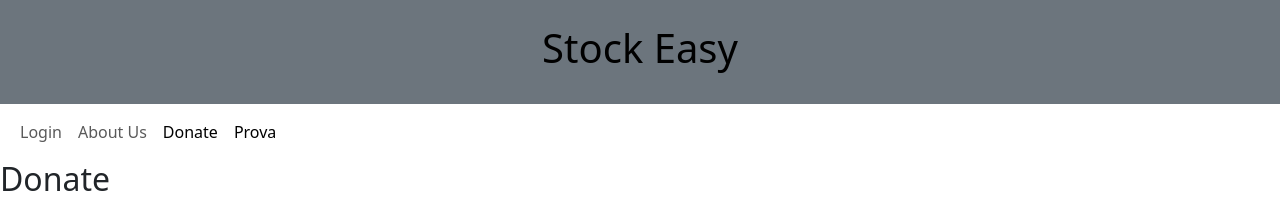
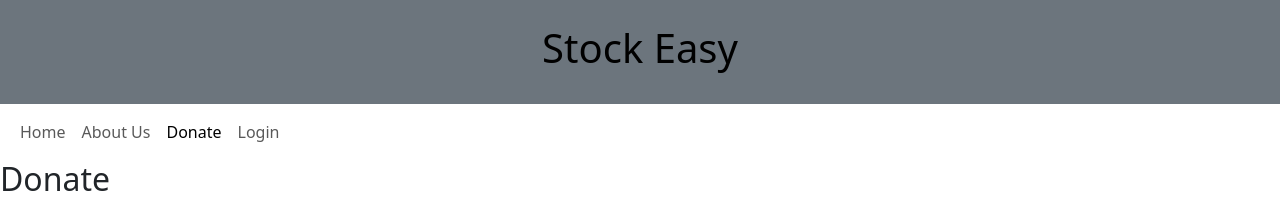
Before and after one commit to feffe17/Magazzino_front, a React (Vite) app: page /donate in a window 1280 px wide. Shown: the top 202 px of the page. Built offline with nearby package versions, Linux system fonts and the light colour scheme.

Commit message:
[WIP] changed navbar order

```diff
--- a/src/components/NavBar.jsx
+++ b/src/components/NavBar.jsx
@@ -44,6 +44,9 @@ export default function NavBar() {
                     </button>
                     <div className="collapse navbar-collapse" id="navbarNavAltMarkup">
                         <div className="navbar-nav">
+                            <NavLink className="nav-link" to="/">Home</NavLink>
+                            <NavLink className="nav-link" to="/about-us">About Us</NavLink>
+                            <NavLink className="nav-link" to="/Donate">Donate</NavLink>
                             {isLoggedIn ? (
                                 <button
                                     className="nav-link align-self-start"
@@ -59,9 +62,6 @@ export default function NavBar() {
                                     Login
                                 </button>
                             )}
-                            <NavLink className="nav-link" to="/about-us">About Us</NavLink>
-                            <NavLink className="nav-link" to="/Donate">Donate</NavLink>
-                            <NavLink className="nav-link" to="#">Prova</NavLink>
                         </div>
                     </div>
                 </div>
```
